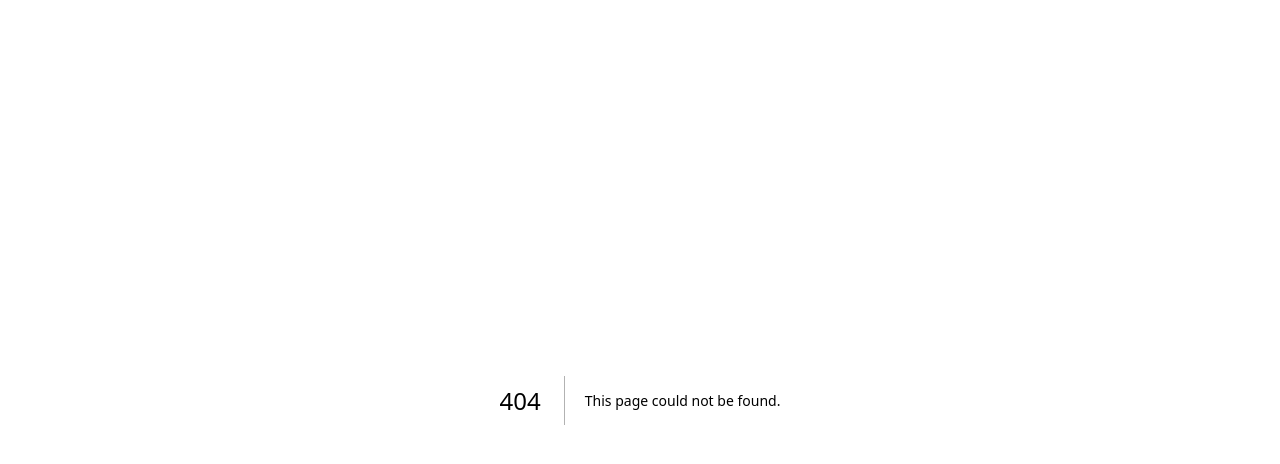
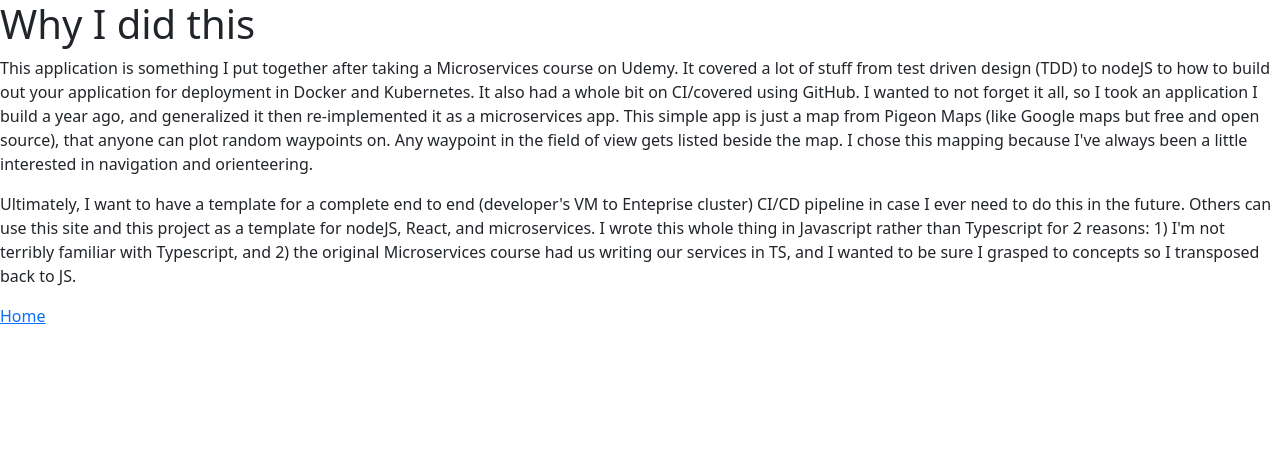
Before and after one commit to hferguson/posplotk8s, a Next.js app in the folder client/: page /why in a window 1280 px wide. Before the commit this address had no page. Shown: the top 464 px of the page. Built offline with nearby package versions, Linux system fonts and the light colour scheme.

Commit message:
Updated client pages

```diff
--- a/client/pages/healthcheck.js
+++ b/client/pages/healthcheck.js
@@ -1,4 +1,4 @@
-import Router from 'next/router';
+
 import useRequest from '../hooks/use-request';
 import { useState, useEffect } from 'react';
 import Header  from '../components/header';
--- /dev/null
+++ b/client/pages/why.js
@@ -0,0 +1,33 @@
+import Header  from '../components/header';
+
+const Why = () => {
+    return (
+        <div className="pageBody">
+        <Header title="Why I did this" />
+            <p>
+                This application is something I put together after taking a Microservices course on Udemy.
+                It covered a lot of stuff from test driven design (TDD) to nodeJS to how to build out your
+                application for deployment in Docker and Kubernetes.  It also had a whole bit on CI/covered
+                using GitHub.
+                I wanted to not forget it all, so I took an application I build a year ago, and generalized it
+                then re-implemented it as a microservices app.
+                This simple app is just a map from Pigeon Maps (like Google maps but free and open source),
+                that anyone can plot random waypoints on.  Any waypoint in the field of view gets listed beside
+                the map.
+                I chose this mapping because I've always been a little interested in navigation and orienteering.
+            </p>
+            <p>
+                Ultimately, I want to have a template for a complete end to end (developer's VM to Enteprise cluster) CI/CD
+                pipeline in case I ever need to do this in the future.
+                Others can use this site and this project as a template for nodeJS, React, and microservices.
+                I wrote this whole thing in Javascript rather than Typescript for 2 reasons: 1) I'm not terribly familiar
+                with Typescript, and 2) the original Microservices course had us writing our services in TS, and I wanted
+                to be sure I grasped to concepts so I transposed back to JS.
+            </p>
+            <p>
+                <a href="/">Home</a>
+            </p>
+        </div>
+    )
+};
+export default Why;
```
Also changed, not shown: client/pages/index.js (+9 -1 lines).
